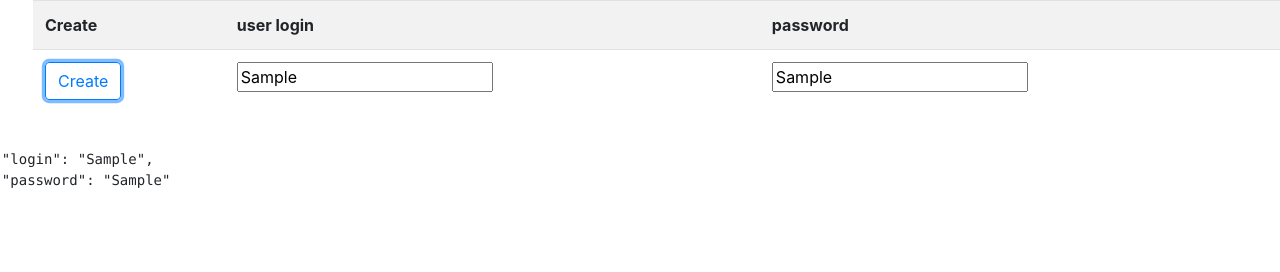
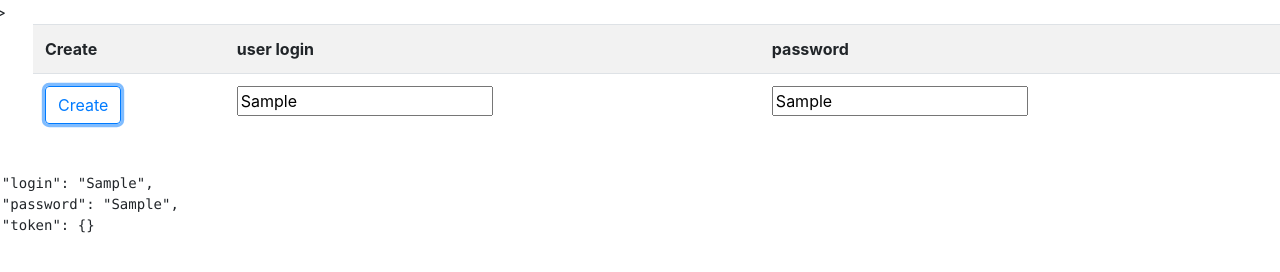
Before and after one commit to hisaotoriyama/Producer_api, a website: page private/token_receiver.html in a window 1280 px wide. Both pictures are taken after typing "Sample", "Sample" into the empty fields and a click on the button "Create". Drawn offline with nearby package versions, Linux system fonts and the light colour scheme; no server answers.

Commit message:
fourth commit

```diff
--- a/private/js/token_receiver.js
+++ b/private/js/token_receiver.js
@@ -3,6 +3,7 @@
     data: {
       login: "",
       password: "",
+      token:""
     },
 
     methods: {
@@ -25,6 +26,8 @@
         console.log(this.password)
         return fetch("/token_receiver_server?login=" + self.login + "&password=" + self.password, d)
         // .then(e => e.json().then(j => j.result))
-        .then((e) => console.log(e))
+        .then((e) => {
+          self.token = e
+        })
       }
     }})
```
Also changed, not shown: private/token_receiver.html (+4 -0 lines).
